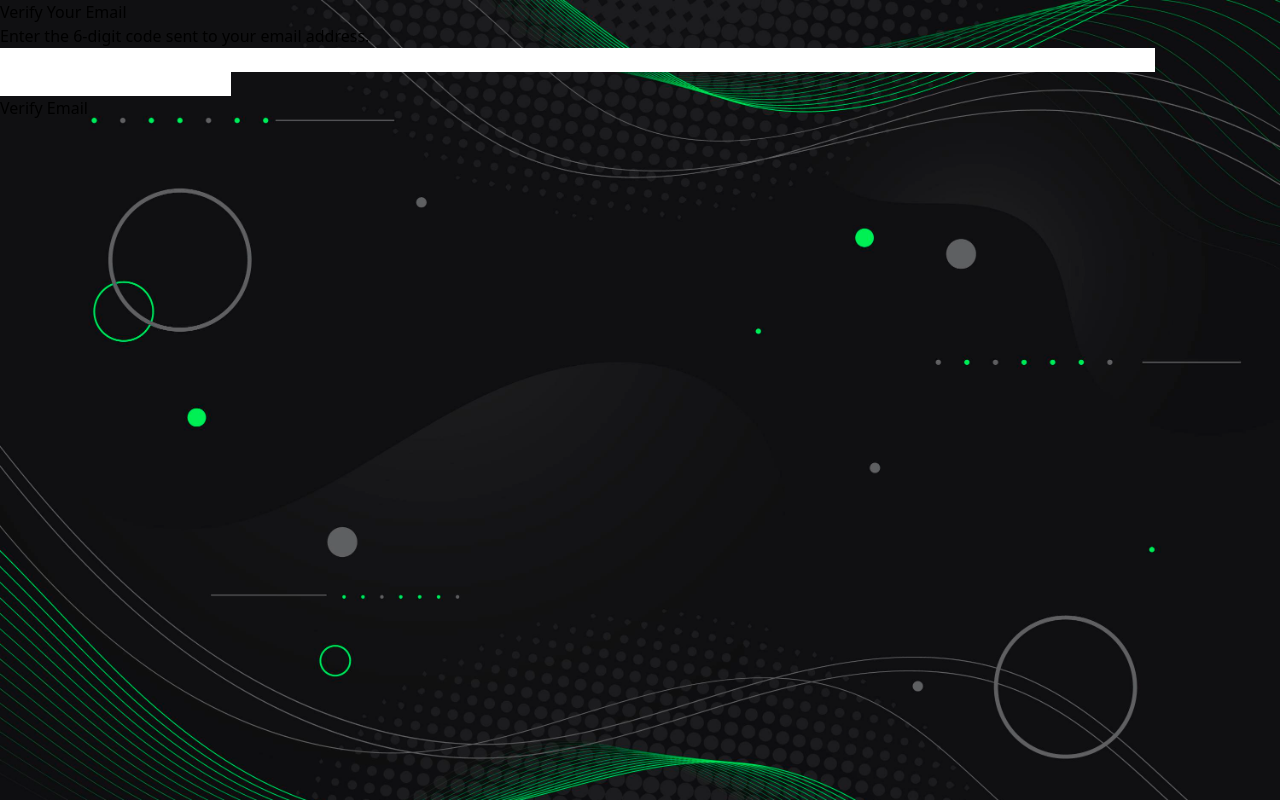
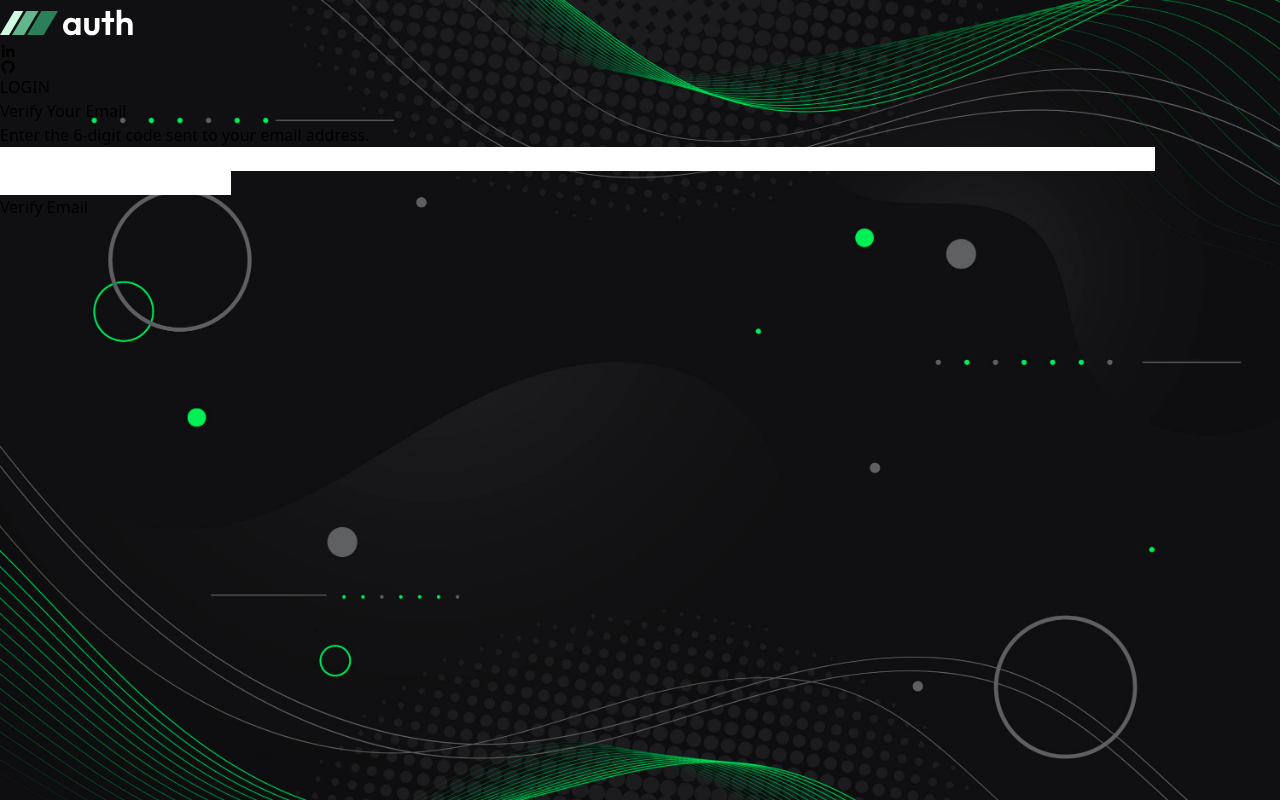
Before and after one commit to jefferson-gbarbosa/auth-app, a React (Vite) app: page /email-verification in a window 1280 px wide. Built offline with nearby package versions, Linux system fonts and the light colour scheme.

Commit message:
:ok_hand: Estrutura

```diff
--- a/src/pages/email-verification.tsx
+++ b/src/pages/email-verification.tsx
@@ -8,6 +8,7 @@ import { zodResolver } from '@hookform/resolvers/zod';
 import { toast } from 'react-toastify';
 import { Button } from '../components/button';
 import { AxiosError } from 'axios';
+import { Header } from './header';
 
 const OTPValues = z.object({
 	otp: z
@@ -110,6 +111,7 @@ export function EmailVerification() {
 
 	return (
 		<>
+		    <Header />
 			<Form.Root
 				className="p-8 fixed max-w-md w-full top-1/2 left-1/2 -translate-x-2/4 -translate-y-2/4 bg-white rounded-xl border border-solid border-[#11181C]"
 				onSubmit={handleSubmit(onSubmit)}
--- a/src/pages/forgot-password.tsx
+++ b/src/pages/forgot-password.tsx
@@ -9,6 +9,7 @@ import { AxiosError } from 'axios';
 import { Button } from '../components/button';
 import { toast } from 'react-toastify';
 import { Mail } from 'lucide-react';
+import { Header } from './header';
 
 const PasswordSchema = z.object({
     email: z.string().min(1, { message: 'This is required' }).email({ message: 'Must be a valid email' }),
@@ -62,6 +63,7 @@ export function ForgotPassword() {
 
     return (
         <>
+           <Header />
            <div className="p-8 bg-white fixed max-w-md w-full top-1/2 left-1/2 -translate-x-2/4 -translate-y-2/4 rounded-xl border border-solid border-[#11181C]">
            <h2 className='text-3xl mb-2 border-[#11181C] text-center'>Forgot Password</h2>
             {!isSubmitted ? (
--- a/src/pages/login.tsx
+++ b/src/pages/login.tsx
@@ -8,6 +8,7 @@ import { z } from 'zod';
 import { zodResolver } from '@hookform/resolvers/zod';
 import { Eye, EyeOff, LockKeyhole, Mail } from 'lucide-react';
 import { Button } from '../components/button';
+import { Header } from './header';
 
 
 const LoginValues = z.object({
@@ -56,6 +57,7 @@ export function Login() {
 
     return (
         <>
+            <Header />
             <Form.Root
                 className="p-8 fixed max-w-md w-full top-1/2 left-1/2 -translate-x-2/4 -translate-y-2/4 bg-white rounded-xl border border-solid border-[#11181C]"
                 onSubmit={handleSubmit(onSubmit)}
```
